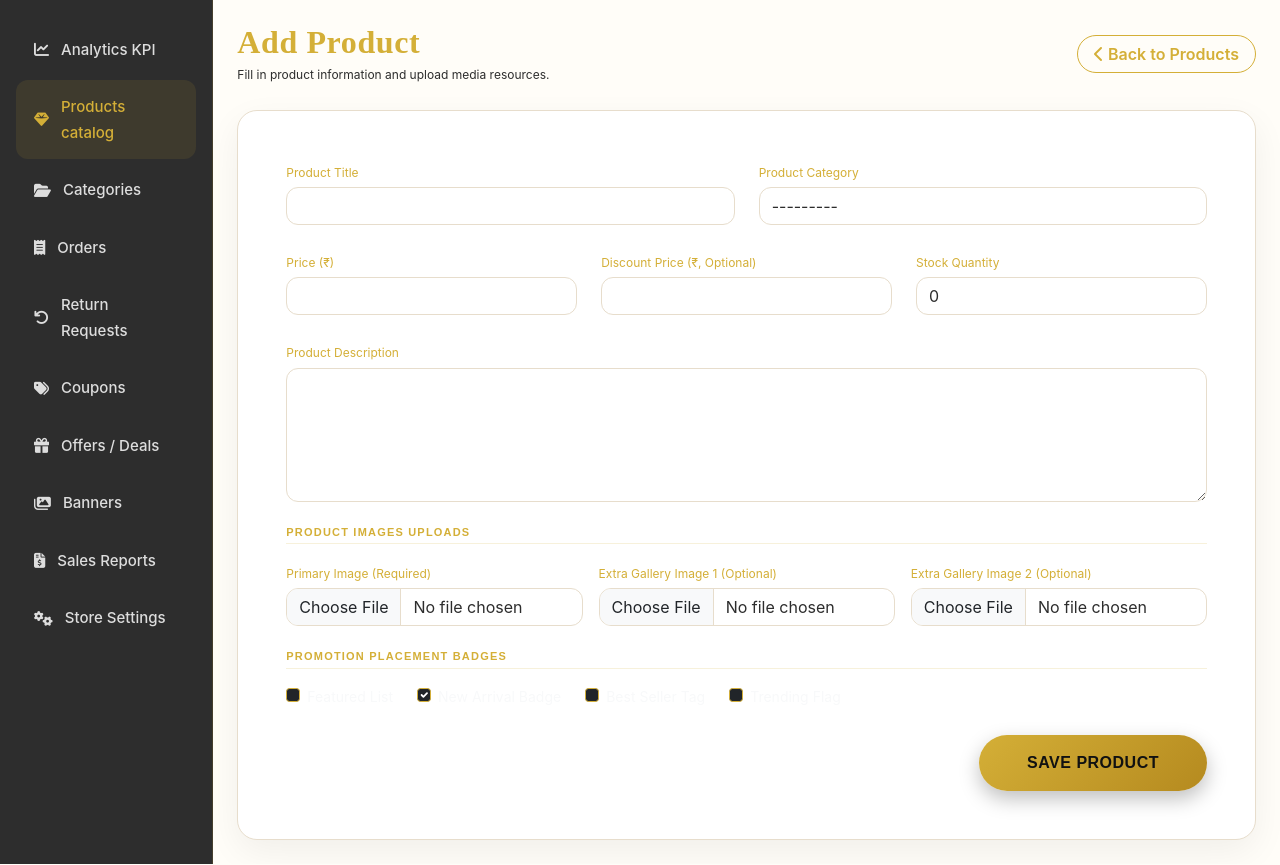
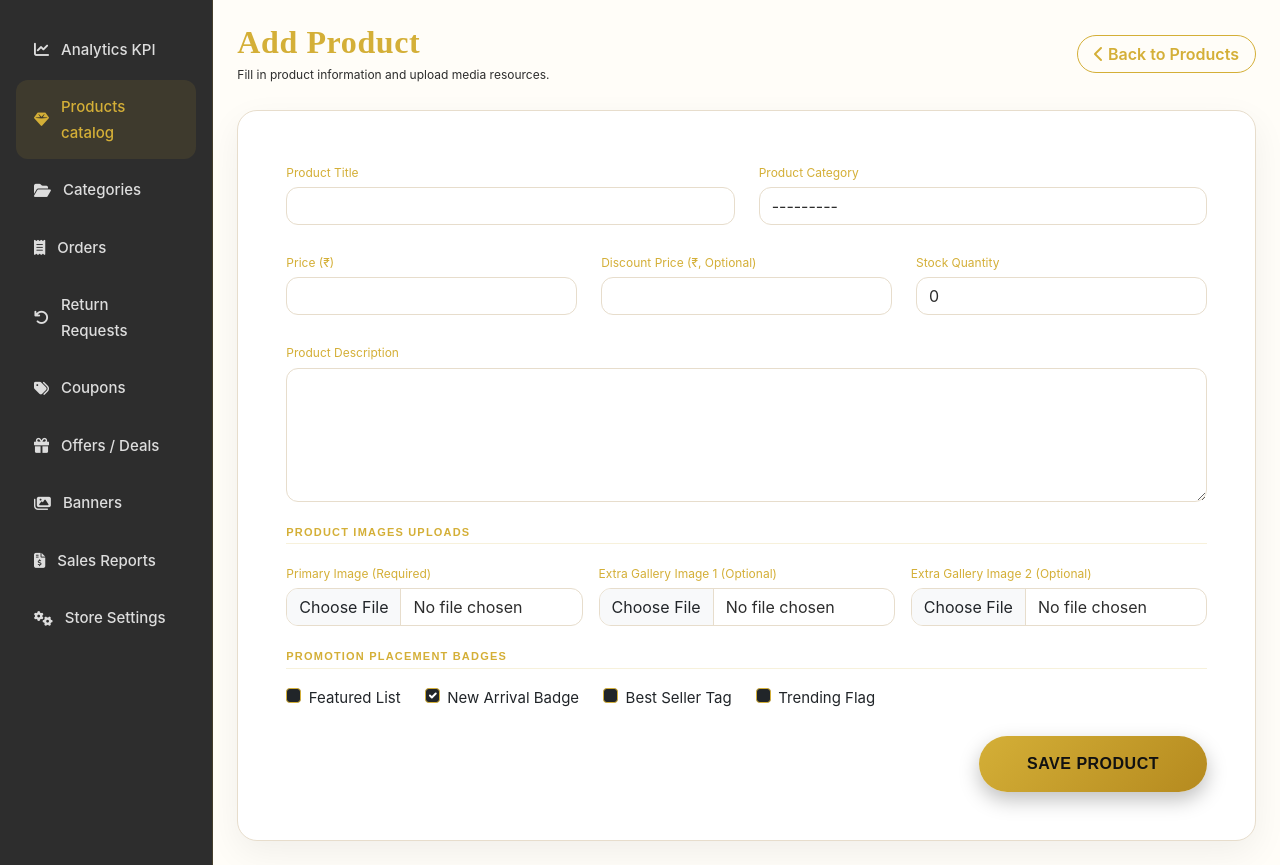
Before and after one commit to jaykhandla487-sudo/RARAJEWELS.COM, a Django app: page /luxury-admin/product/add/ in a window 1280 px wide. Shown: the part 85-950 px from the top of the page. Run offline with Django 5.2, Linux system fonts and the light colour scheme; a user stored in the database is signed in; data comes from the database, SQL or seed files in the repository; data that the repository does not hold is empty.

Commit message:
Fixed promotion badge label colors in admin product form

```diff
--- a/templates/admin_dashboard/product_form.html
+++ b/templates/admin_dashboard/product_form.html
@@ -104,22 +104,22 @@
             <!-- Promotion flags -->
             <div class="col-12">
                 <h6 class="small-lettering text-gold mb-3 border-bottom border-gold-dim pb-1">Promotion Placement Badges</h6>
-                <div class="d-flex gap-4 flex-wrap text-sm">
+                <div class="d-flex gap-4 flex-wrap text-dark">
                     <div class="form-check">
                         {{ form.is_featured }}
-                        <label class="form-check-label text-light" for="id_is_featured">Featured List</label>
+                        <label class="form-check-label " for="id_is_featured">Featured List</label>
                     </div>
                     <div class="form-check">
                         {{ form.is_new_arrival }}
-                        <label class="form-check-label text-light" for="id_is_new_arrival">New Arrival Badge</label>
+                        <label class="form-check-label " for="id_is_new_arrival">New Arrival Badge</label>
                     </div>
                     <div class="form-check">
                         {{ form.is_best_seller }}
-                        <label class="form-check-label text-light" for="id_is_best_seller">Best Seller Tag</label>
+                        <label class="form-check-label " for="id_is_best_seller">Best Seller Tag</label>
                     </div>
                     <div class="form-check">
                         {{ form.is_trending }}
-                        <label class="form-check-label text-light" for="id_is_trending">Trending Flag</label>
+                        <label class="form-check-label " for="id_is_trending">Trending Flag</label>
                     </div>
                 </div>
             </div>
```
